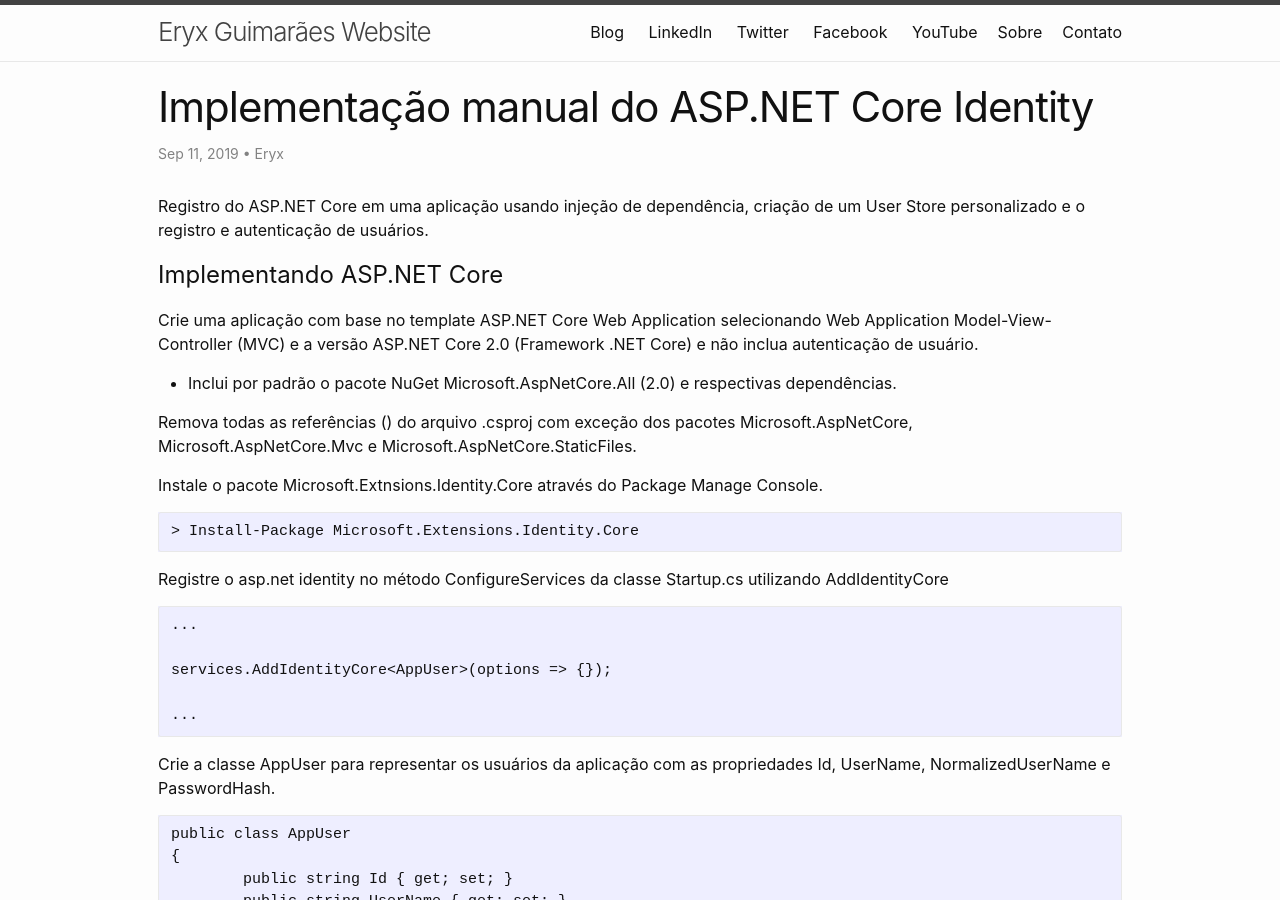
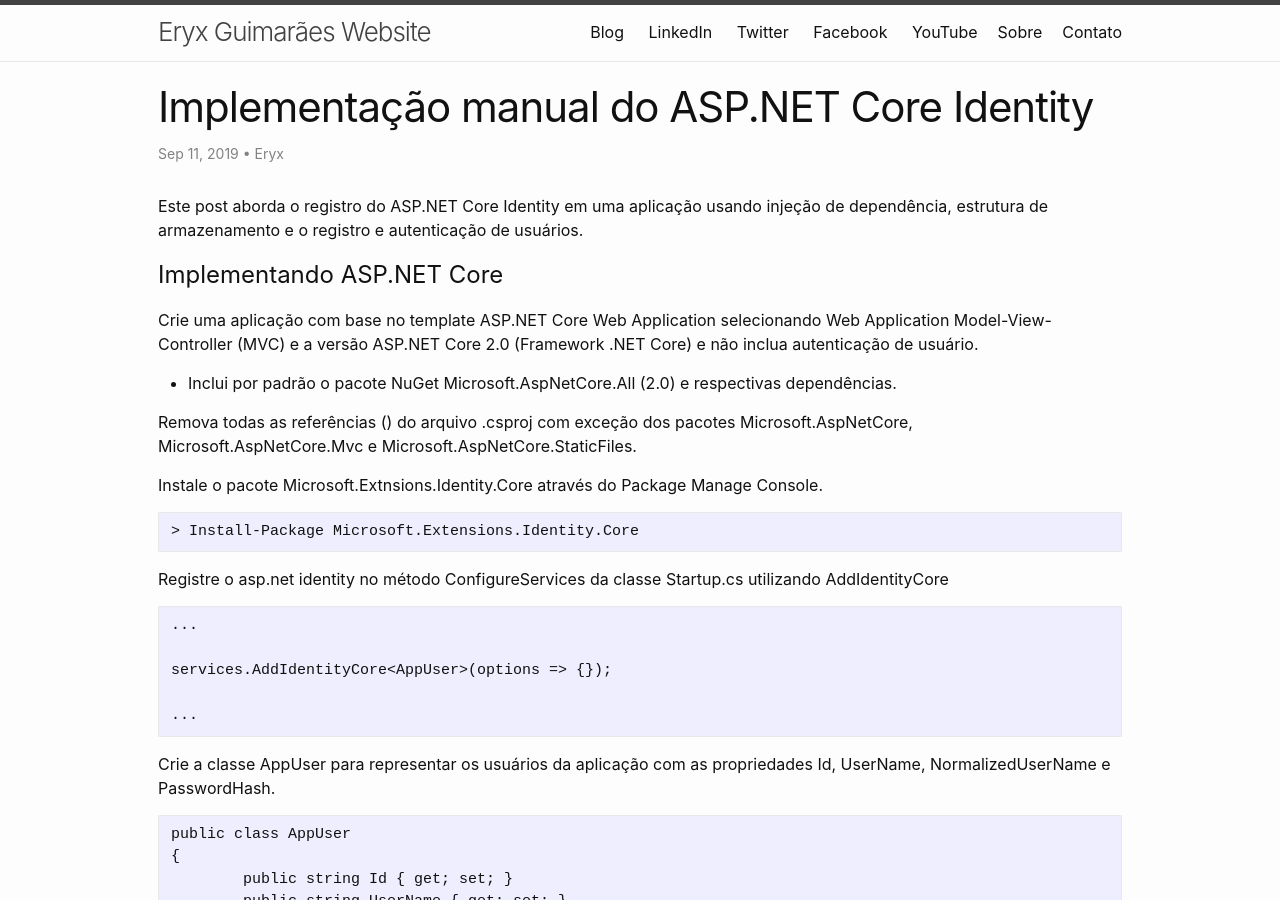
Before and after one commit to eryxjose/eryxjose.github.io, a Jekyll site: the page built from _posts/2019-09-11-Implementacao-manual-do-asp-net-core-identity.markdown, in a window 1280 px wide and 900 px high. Built offline with Jekyll 4.4.1, drawn with Linux system fonts in a browser that asks for light colours; comment, search, counter and statistics services are not loaded.

Commit message:
Atualização posts

```diff
--- a/_posts/2019-09-11-Implementacao-manual-do-asp-net-core-identity.markdown
+++ b/_posts/2019-09-11-Implementacao-manual-do-asp-net-core-identity.markdown
@@ -5,8 +5,7 @@ title: Implementação manual do ASP.NET Core Identity
 date: 11/09/2019
 ---
 
-
-Registro do ASP.NET Core em uma aplicação usando injeção de dependência, criação de um User Store personalizado e o registro e autenticação de usuários.
+Este post aborda o registro do ASP.NET Core Identity em uma aplicação usando injeção de dependência, estrutura de armazenamento e o registro e autenticação de usuários.
 
 # Implementando ASP.NET Core
 
```
Also changed, not shown: _posts/-2019-09-11-recursos-do-entity-framework-code-first.markdown (renamed from _posts/2019-09-11-recursos-do-entity-framework-code-first.markdown), 9 other files.
